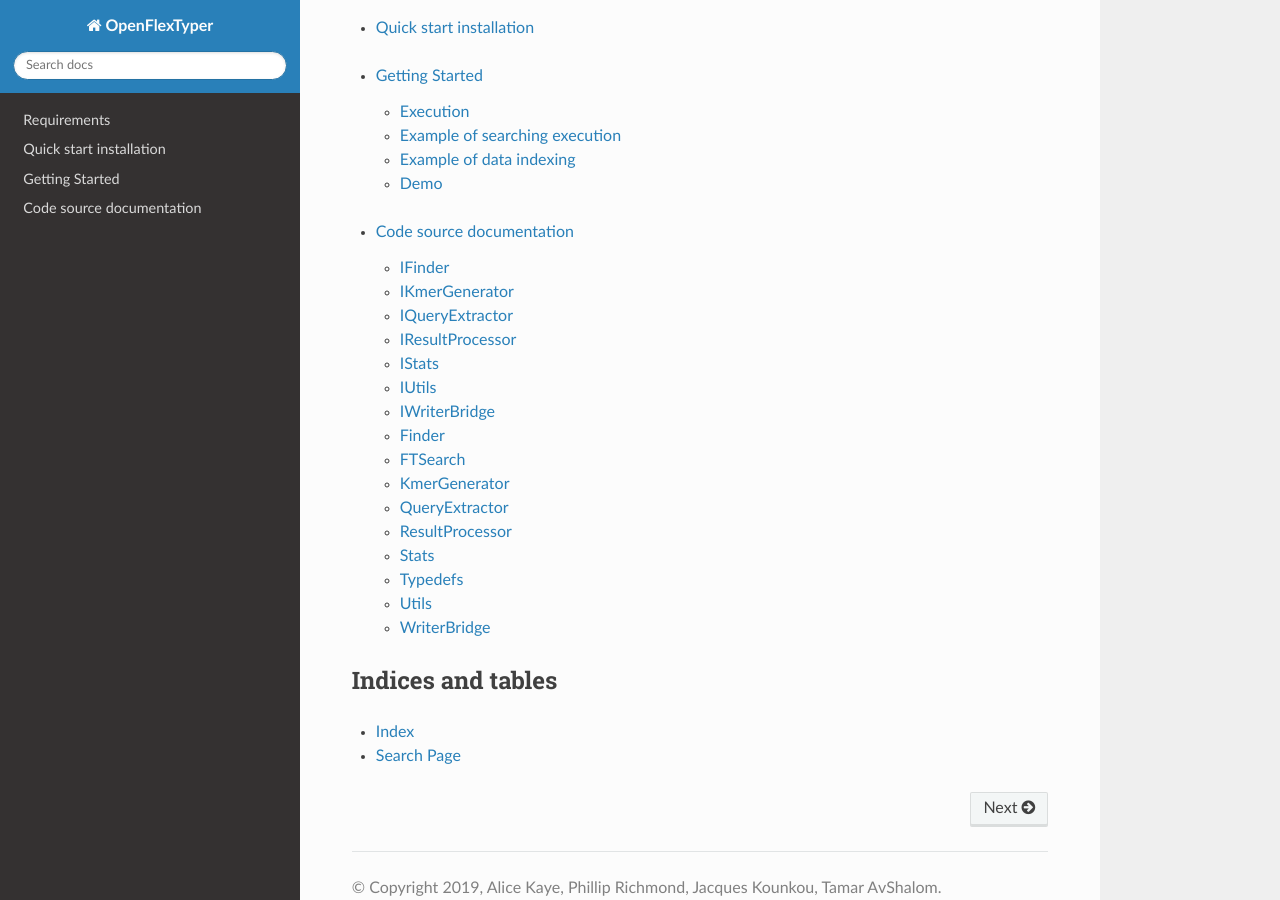
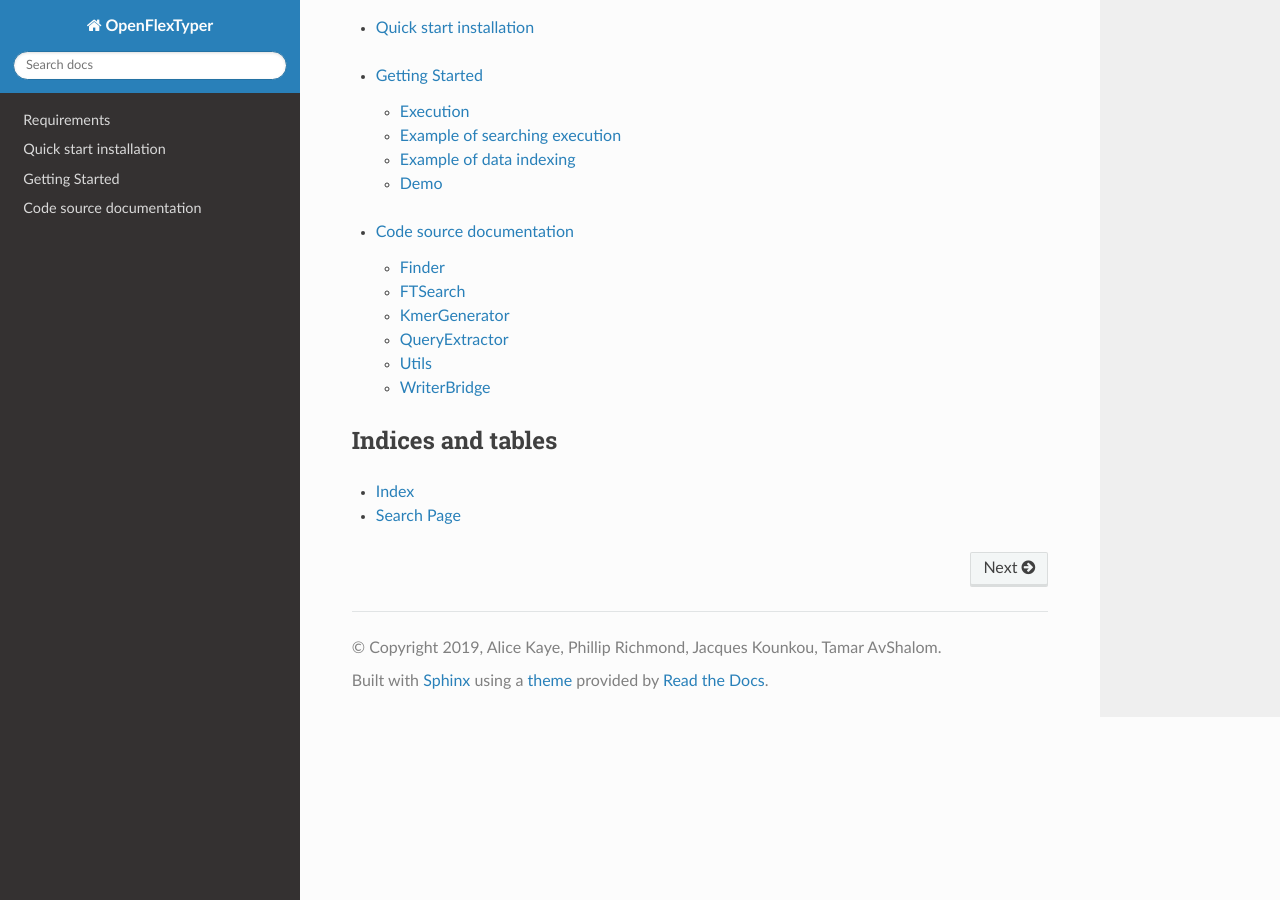
Before and after one commit to wassermanlab/OpenFlexTyper, a Sphinx documentation site: the page built from docs/source/index.rst, in a window 1280 px wide and 900 px high, scrolled down 480 px. Built offline with Sphinx 7.4.7 and the Read the Docs theme 2.0.0, drawn with Linux system fonts in a browser that asks for light colours; pages that are not in the unit, such as notebooks, are missing from menus.

Commit message:
update docs

```diff
--- a/docs/source/ftsearch.rst
+++ b/docs/source/ftsearch.rst
@@ -4,4 +4,4 @@ FTSearch
 FTSearch
 -----------
 
-.. doxygenfile:: ftsearch.h
+.. doxygenfile:: ftSearch.h
--- a/docs/source/ifinder.rst
+++ /dev/null
@@ -1,7 +0,0 @@
-IFinder
-=============
-
-IFinder.h
------------
-
-.. doxygenfile:: ifinder.h
--- a/docs/source/ikmergenerator.rst
+++ /dev/null
@@ -1,7 +0,0 @@
-IKmerGenerator
-=============
-
-IKmerGenerator.h
------------
-
-.. doxygenfile:: ikmergenerator.h
--- a/docs/source/iqueryextractor.rst
+++ /dev/null
@@ -1,7 +0,0 @@
-IQueryExtractor
-=============
-
-IQueryExtractor.h
------------
-
-.. doxygenfile:: iqueryextractor.h
--- a/docs/source/iresultprocessor.rst
+++ /dev/null
@@ -1,7 +0,0 @@
-IResultProcessor
-=============
-
-IResultProcessor.h
------------
-
-.. doxygenfile:: iresultprocessor.h
--- a/docs/source/istats.rst
+++ /dev/null
@@ -1,7 +0,0 @@
-IStats
-=============
-
-IStats
------------
-
-.. doxygenfile:: istats.h
--- a/docs/source/iutils.rst
+++ /dev/null
@@ -1,7 +0,0 @@
-IUtils
-=============
-
-IUtils
------------
-
-.. doxygenfile:: iutils.h
--- a/docs/source/iwriterbridge.rst
+++ /dev/null
@@ -1,7 +0,0 @@
-IWriterBridge
-=============
-
-IWriterBridge
------------
-
-.. doxygenfile:: iwriterbridge.h
--- a/docs/source/resultprocessor.rst
+++ /dev/null
@@ -1,7 +0,0 @@
-ResultProcessor
-=============
-
-ResultProcessor
------------
-
-.. doxygenfile:: resultprocessor.h
--- a/docs/source/stats.rst
+++ /dev/null
@@ -1,7 +0,0 @@
-Stats
-=============
-
-Stats
------------
-
-.. doxygenfile:: stats.h
--- a/docs/source/typedefs.rst
+++ /dev/null
@@ -1,7 +0,0 @@
-Typedefs
-=============
-
-Typedefs
------------
-
-.. doxygenfile:: typedefs.h
```
